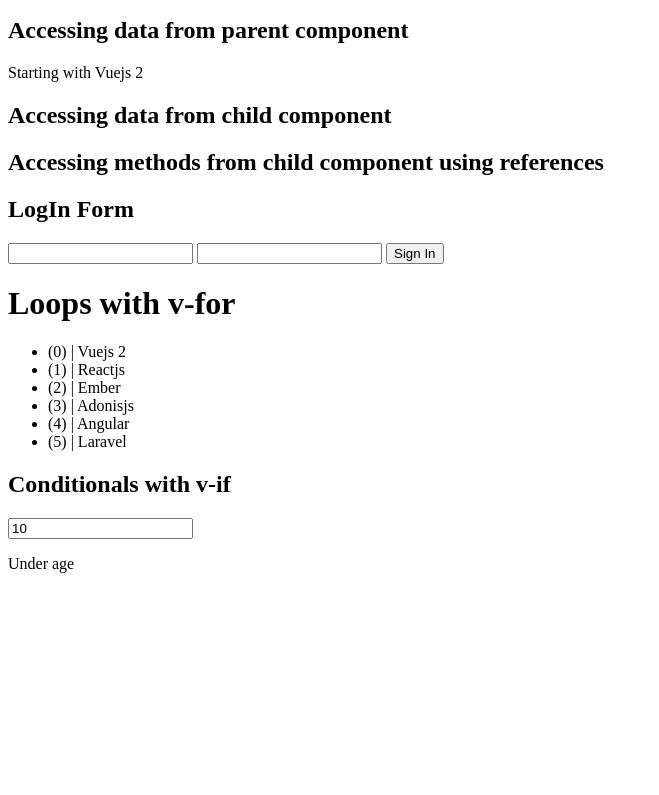
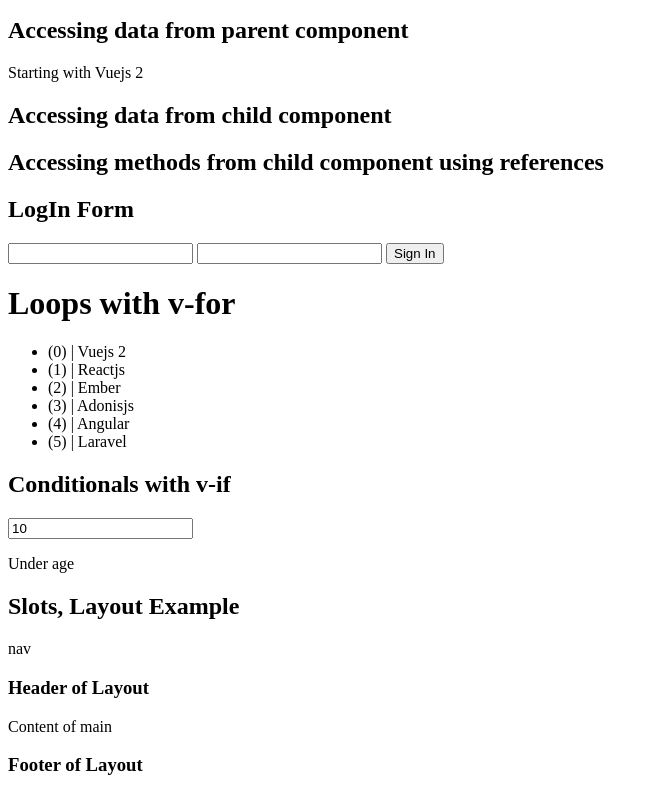
Before and after one commit to javier-pardinas/vue-from-scratch, a plain HTML site: page index.html in a window 1280 px wide. Shown: the part 637-1432 px from the top of the page, without its empty margins (0-659 px from the left). Before the commit the page ends 1226 px from the top, so only its background shows below. Drawn offline with nearby package versions, Linux system fonts and the light colour scheme.

Commit message:
created slots component. slots allow us to define the layout of a page to overwrite every section for your needs. For example the structure of a page with its header, body and footer. if you want to have the same header you would create a layout with a fixed slot and then you would a dynamic content

```diff
--- /dev/null
+++ b/components/slots.js
@@ -0,0 +1,19 @@
+Vue.component('slots', {
+    template:`
+    <div>
+        <h2>Slots, Layout Example</h2>
+        <div>
+            <header>
+            <p>nav</p>
+                <slot name="header"></slot>
+            </header>
+            <main>
+                <slot></slot>
+            </main>
+            <footer>
+                <slot name="footer"></slot>
+            </footer>
+        </div>
+    </div>
+    `
+});
--- a/index.html
+++ b/index.html
@@ -32,6 +32,8 @@
     <script src="components/loops.js"></script>
     <!--conditionals component-->
     <script src="components/conditionals.js"></script>
+    <!--slots component-->
+    <script src="components/slots.js"></script>
 </head>
 <body>
     <div id="app">
@@ -47,6 +49,16 @@
         <login-form></login-form>
         <loops></loops>
         <conditionals></conditionals>
+        <slots>
+            <p>Content of main</p>
+            <template slot="header">
+                <h3>Header of Layout</h3>
+            </template>
+            <template slot="footer">
+                <h3>Footer of Layout</h3>
+            </template>
+
+        </slots>
     </div>
     <script>
         new Vue({
```
